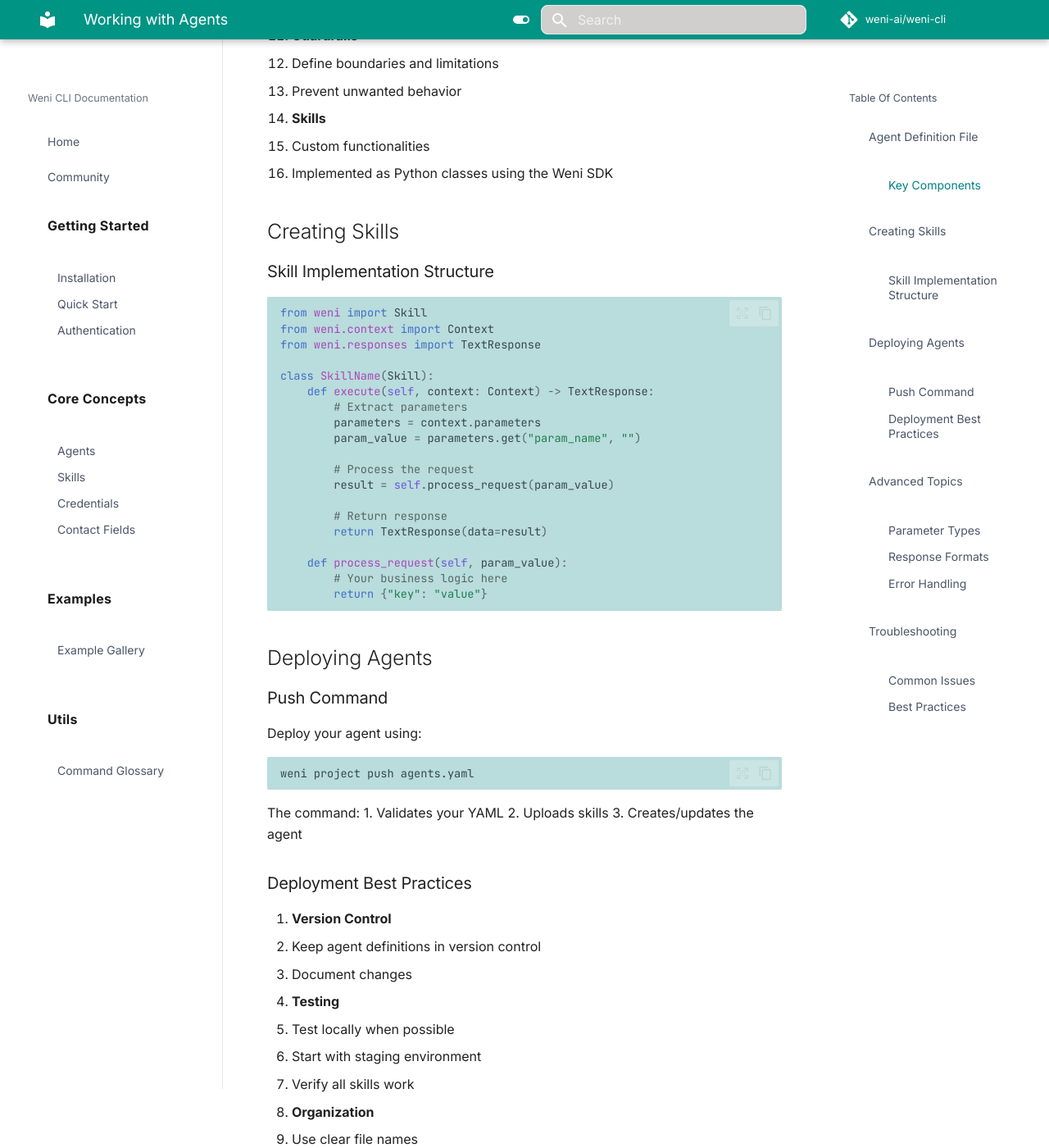
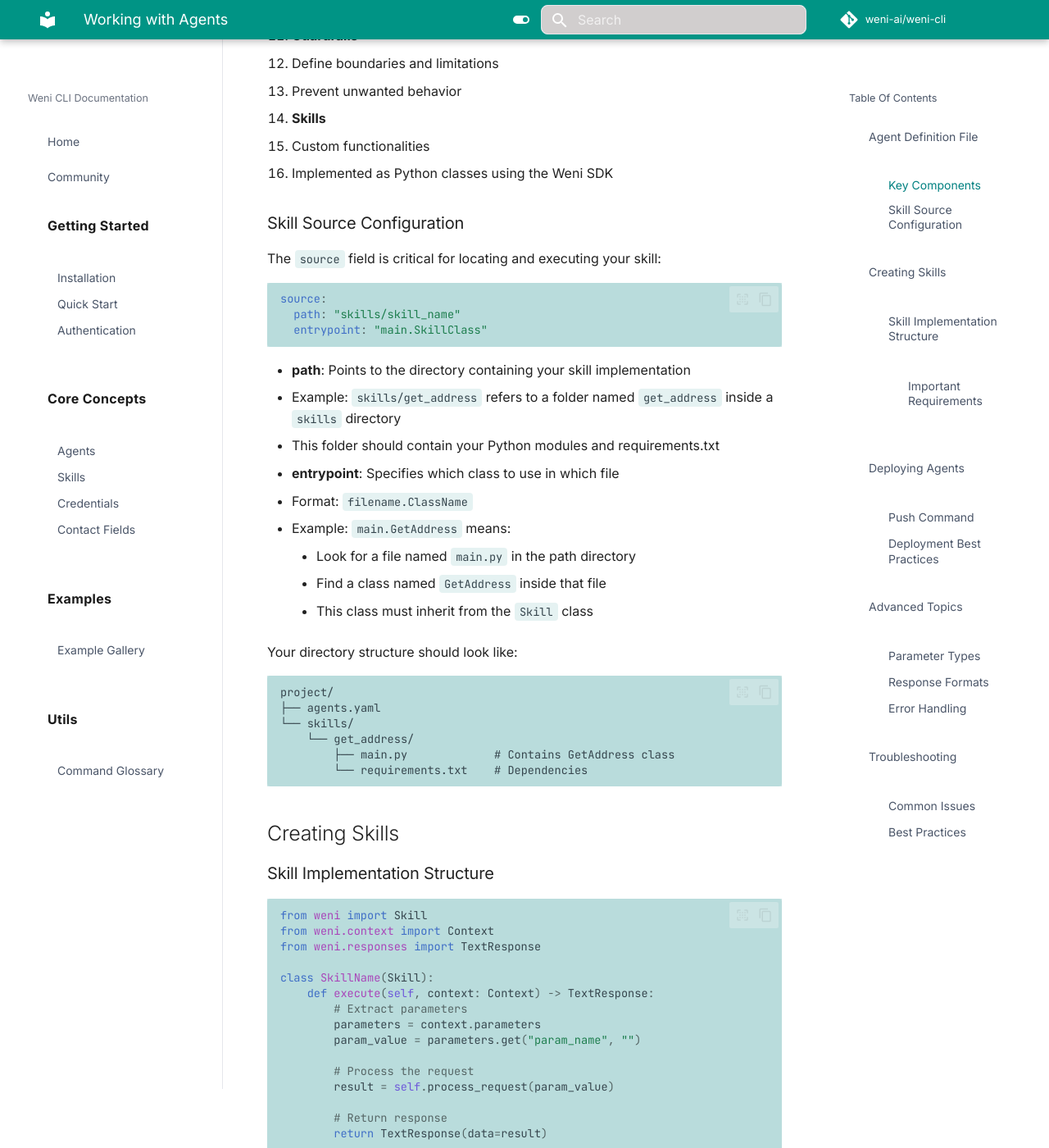
Before and after one commit to weni-ai/weni-cli, an MkDocs documentation site: the page built from docs/user-guide/agents.md, in a window 1280 px wide and 1400 px high, scrolled down 1150 px. Shown: the whole window at 82% size. Built offline with MkDocs 1.6.1 and Material for MkDocs 9.7.7, drawn with Linux system fonts in a browser that asks for light colours; comment, search, counter and statistics services are not loaded; some of the changed text lies outside the part shown.

Commit message:
Add further explanation about the skills folders

````diff
--- a/docs/user-guide/agents.md
+++ b/docs/user-guide/agents.md
@@ -54,6 +54,37 @@
    - Custom functionalities
    - Implemented as Python classes using the Weni SDK
 
+### Skill Source Configuration
+
+The `source` field is critical for locating and executing your skill:
+
+```yaml
+source:
+  path: "skills/skill_name"
+  entrypoint: "main.SkillClass"
+```
+
+- **path**: Points to the directory containing your skill implementation
+  - Example: `skills/get_address` refers to a folder named `get_address` inside a `skills` directory
+  - This folder should contain your Python modules and requirements.txt
+
+- **entrypoint**: Specifies which class to use in which file
+  - Format: `filename.ClassName`
+  - Example: `main.GetAddress` means:
+    - Look for a file named `main.py` in the path directory
+    - Find a class named `GetAddress` inside that file
+    - This class must inherit from the `Skill` class
+
+Your directory structure should look like:
+```
+project/
+├── agents.yaml
+└── skills/
+    └── get_address/
+        ├── main.py             # Contains GetAddress class
+        └── requirements.txt    # Dependencies
+```
+
 ## Creating Skills
 
 ### Skill Implementation Structure
@@ -79,6 +110,11 @@
         # Your business logic here
         return {"key": "value"}
 ```
+
+#### Important Requirements
+- The class **must** inherit from `Skill`
+- The class **must** implement the `execute` method
+- The class name **must** match the class name in your entrypoint
 
 ## Deploying Agents
 
````
Also changed, not shown: docs/getting-started/quickstart-developers.md (+35 -0 lines).
